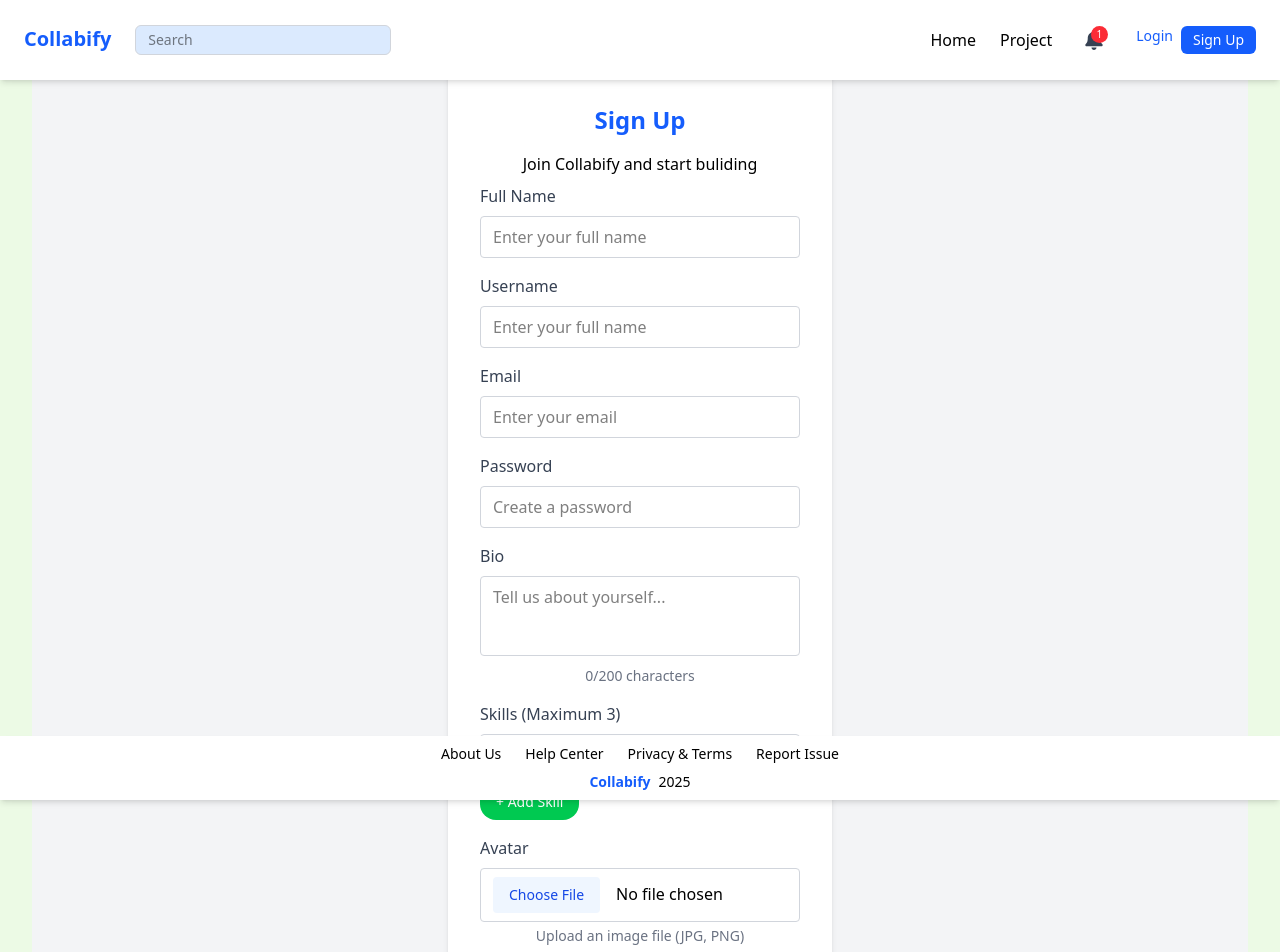
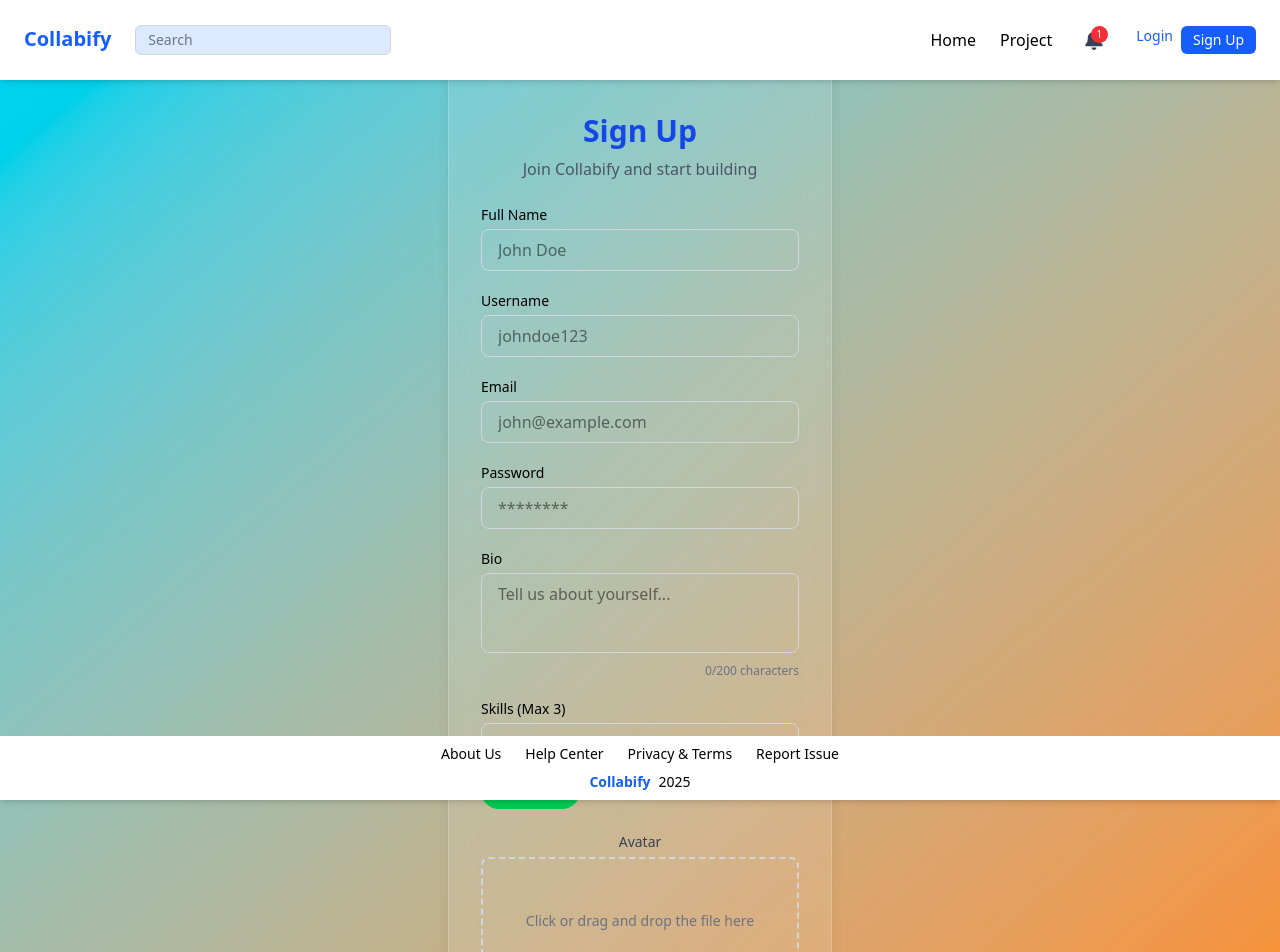
Before and after one commit to KratikPaliwal/Collabify, a React (Vite) app in the folder frontEnd/collabify/: page /signup in a window 1280 px wide. Shown: the top 952 px of the page. Built offline with nearby package versions, Linux system fonts and the light colour scheme.

Commit message:
Added improved ui Signup

```diff
--- a/frontEnd/collabify/Components/Header.jsx
+++ b/frontEnd/collabify/Components/Header.jsx
@@ -8,7 +8,7 @@ function Header() {
   const [showProfileMenu, setShowProfileMenu] = useState(false);
 
   return (
-    <div className="h-20 w-full bg-white shadow-md flex items-center justify-between px-6 fixed top-0 left-0 z-50">
+    <div className="h-20 w-full bg-white shadow-md flex items-center justify-between px-6 fixed top-0 left-0 z-50 tranparent">
       <div className="flex gap-6">
         <h1 className="text-xl font-bold text-blue-600">Collabify</h1>
         <input
--- a/frontEnd/collabify/Components/Login.jsx
+++ b/frontEnd/collabify/Components/Login.jsx
@@ -11,8 +11,8 @@ export default function Login() {
   };
 
   return (
-    <div className="min-h-screen flex items-center justify-center bg-gray-100">
-      <div className="bg-white p-8 rounded shadow-md w-96">
+    <div className="min-h-screen flex items-center justify-center w-full absolute left-0 bg-gradient-to-br from-cyan-400 to-orange-400">
+      <div className="bg-white/10 backdrop-blur-md p-8 rounded-xl shadow-lg w-96 border border-white/20">
         <h1 className='text-blue-600 text-2xl font-bold'>Collabify</h1>
         <h2 className="text-xl font-bold mb-4 text-black">Login</h2>
         <form onSubmit={handleLogin}>
--- a/frontEnd/collabify/Components/Signup.jsx
+++ b/frontEnd/collabify/Components/Signup.jsx
@@ -72,92 +72,91 @@ export default function Signup() {
   };
 
   return (
-    <div className="min-h-screen flex items-center justify-center bg-gray-100 mt-10">
-      <div className="bg-white p-8 rounded shadow-md w-96">
+    <div className="min-h-screen w-full absolute top-0 left-0 flex items-center justify-center bg-gradient-to-br from-cyan-400 to-orange-400 mt-10 ">
+      <div className="bg-white/10 backdrop-blur-md p-8 rounded-xl shadow-lg w-96 border border-white/20">
 
-        <h2 className="text-2xl font-bold mb-4 text-blue-600" >Sign Up</h2>
-        <div className='text-black mb-2'>Join Collabify and start buliding</div>
+        <h2 className="text-3xl font-extrabold mb-2 text-blue-700 text-center mt-10">Sign Up</h2>
+        <p className='text-center text-gray-600 mb-6'>Join Collabify and start building</p>
 
-        <form onSubmit={handleSignup}>
+        <form onSubmit={handleSignup} className="space-y-5">
 
-          <div className="mb-4">
-            <label className="text-gray-700 mb-2 flex">Full Name</label>
+          <div>
+            <label className="text-black text-sm font-medium flex ">Full Name</label>
             <input
               type="text"
               value={fullName}
               onChange={(e) => setFullName(e.target.value)}
-              className="w-full border border-gray-300 rounded px-3 py-2 text-black"
-              placeholder='Enter your full name'
+              className="w-full mt-1 border border-gray-300 rounded-lg px-4 py-2 text-black focus:ring-2 focus:ring-blue-400 focus:outline-none"
+              placeholder='John Doe'
               required
             />
           </div>
 
-          <div className="mb-4">
-            <label className="flex text-gray-700 mb-2 ">Username</label>
+          <div>
+            <label className="text-black text-sm font-medium flex">Username</label>
             <input
               type="text"
               value={username}
               onChange={(e) => setUsername(e.target.value)}
-              className="w-full border border-gray-300 rounded px-3 py-2 text-black"
-              placeholder='Enter your full name'
-
+              className="w-full mt-1 border border-gray-300 rounded-lg px-4 py-2 text-black focus:ring-2 focus:ring-blue-400 focus:outline-none"
+              placeholder='johndoe123'
               required
             />
           </div>
 
-          <div className="mb-4">
-            <label className=" text-gray-700 mb-2 flex">Email</label>
+          <div>
+            <label className="text-black text-sm font-medium flex ">Email</label>
             <input
               type="email"
               value={email}
               onChange={(e) => setEmail(e.target.value)}
-              className="w-full border border-gray-300 rounded px-3 py-2 text-black"
-              placeholder='Enter your email'
+              className="w-full mt-1 border border-gray-300 rounded-lg px-4 py-2 text-black focus:ring-2 focus:ring-blue-400 focus:outline-none"
+              placeholder='john@example.com'
               required
             />
           </div>
 
-          <div className="mb-4">
-            <label className="flex text-gray-700 mb-2 ">Password</label>
+          <div>
+            <label className="text-black text-sm font-medium flex">Password</label>
             <input
               type="password"
               value={password}
               onChange={(e) => setPassword(e.target.value)}
-              className="w-full border border-gray-300 rounded px-3 py-2 text-black"
-              placeholder='Create a password'
+              className="w-full mt-1 border border-gray-300 rounded-lg px-4 py-2 text-black focus:ring-2 focus:ring-blue-400 focus:outline-none"
+              placeholder='********'
               required
             />
           </div>
 
-          <div className="mb-4">
-            <label className="flex text-gray-700 mb-2 ">Bio</label>
+          <div>
+            <label className="text-black text-sm font-medium flex">Bio</label>
             <textarea
               value={bio}
               onChange={(e) => setBio(e.target.value)}
-              className="w-full border border-gray-300 rounded px-3 py-2 text-black h-20 resize-none"
+              className="w-full mt-1 border border-gray-300 rounded-lg px-4 py-2 text-black h-20 resize-none focus:ring-2 focus:ring-blue-400 focus:outline-none"
               placeholder="Tell us about yourself..."
               maxLength={200}
             />
-            <div className="text-sm text-gray-500 mt-1">{bio?.length || 0}/200 characters</div>
+            <div className="text-xs text-gray-500 mt-1 text-right">{bio?.length || 0}/200 characters</div>
           </div>
 
-          <div className="mb-4">
-            <label className="flex text-gray-700 mb-2">Skills (Maximum 3)</label>
-            <div className="space-y-2">
+          <div>
+            <label className="text-black text-sm font-medium flex">Skills (Max 3)</label>
+            <div className="space-y-2 mt-1">
               {skills.map((skill, index) => (
                 <div key={index} className="flex gap-2">
                   <input
                     type="text"
                     value={skill}
                     onChange={(e) => handleSkillChange(index, e.target.value)}
-                    className="flex-1 border border-gray-300 rounded px-3 py-2 text-black"
+                    className="flex-1 border border-gray-300 rounded-lg px-4 py-2 text-black focus:ring-2 focus:ring-blue-400 focus:outline-none"
                     placeholder={`Skill ${index + 1}`}
                   />
                   {skills.length > 1 && (
                     <button
                       type="button"
                       onClick={() => removeSkill(index)}
-                      className="px-3 py-2 bg-red-500 text-red rounded-xl hover:bg-red-400 w-10"
+                      className="px-3 py-2 bg-red-500 text-white rounded-full hover:bg-red-400 transition-all duration-300 ease-in-out"
                     >
                       ×
                     </button>
@@ -169,35 +168,42 @@ export default function Signup() {
               <button
                 type="button"
                 onClick={addSkill}
-                className="mt-2 px-4 py-2 bg-green-500 text-white rounded-2xl hover:bg-green-600 text-sm flex "
+                className="mt-2 px-4 py-2 bg-green-500 text-white rounded-full hover:bg-green-600 text-sm flex "
               >
                 + Add Skill
               </button>
             )}
           </div>
 
-          <div className="mb-4">
-            <label className="flex text-gray-700 mb-2">Avatar</label>
-            <input
-              type="file"
-              accept="image/*"
-              onChange={(e) => setAvatar(e.target.files[0])}
-              className="w-full border border-gray-300 rounded px-3 py-2 text-black file:mr-4 file:py-2 file:px-4 file:rounded file:border-0 file:text-sm file:bg-blue-50 file:text-blue-700 hover:file:bg-blue-100"
-            />
-            <div className="text-sm text-gray-500 mt-1">Upload an image file (JPG, PNG)</div>
+          <div>
+            <label className="text-gray-700 text-sm font-medium">Avatar</label>
+            <label
+              htmlFor="avatar-upload"
+              className="mt-1 flex items-center justify-center w-full h-32 border-2 border-dashed border-gray-300 rounded-lg cursor-pointer text-gray-500 hover:bg-gray-50 text-sm transition"
+            >
+              Click or drag and drop the file here
+              <input
+                id="avatar-upload"
+                type="file"
+                accept="image/*"
+                onChange={(e) => setAvatar(e.target.files[0])}
+                className="hidden"
+              />
+            </label>
+            <div className="text-xs text-gray-500 mt-1">Upload JPG or PNG image</div>
           </div>
 
           <button
             type="submit"
-            className="w-full bg-blue-600 text-white py-2 rounded hover:bg-blue-700"
+            className="w-full bg-blue-600 text-white py-2 rounded-lg hover:bg-blue-700 transition font-semibold "
           >
             Sign Up
           </button>
         </form>
 
-        <p className="mt-4 text-sm text-gray-600">
+        <p className="mt-5 text-sm text-gray-600 text-center">
           Already have an account?{' '}
-          <Link to="/login" className="text-blue-600 hover:underline">
+          <Link to="/login" className="text-blue-600 hover:underline font-medium">
             Login
           </Link>
         </p>
--- a/frontEnd/collabify/package.json
+++ b/frontEnd/collabify/package.json
@@ -12,6 +12,7 @@
   "dependencies": {
     "@tailwindcss/vite": "^4.1.8",
     "axios": "^1.10.0",
+    "framer-motion": "^12.23.6",
     "lucide-react": "^0.511.0",
     "react": "^19.1.0",
     "react-dom": "^19.1.0",
--- a/frontEnd/collabify/src/index.css
+++ b/frontEnd/collabify/src/index.css
@@ -1,3 +1,4 @@
+@import url('https://fonts.googleapis.com/css2?family=Inter:wght@400;500;600;700;800&display=swap');
 @import "tailwindcss";
 :root {
   font-family: system-ui, Avenir, Helvetica, Arial, sans-serif;
--- a/frontEnd/collabify/vite.config.js
+++ b/frontEnd/collabify/vite.config.js
@@ -3,7 +3,15 @@ import react from '@vitejs/plugin-react'
 import tailwindcss from '@tailwindcss/vite'
 
 // https://vite.dev/config/
+
 export default defineConfig({
+  theme: {
+    extend: {
+      fontFamily: {
+        sans: ['Inter', 'sans-serif'],
+      },
+    },
+  },
   plugins: [react(),
     tailwindcss(),
 
```
Also changed, not shown: 1 other file (tests, documents, lock files or other folders).
